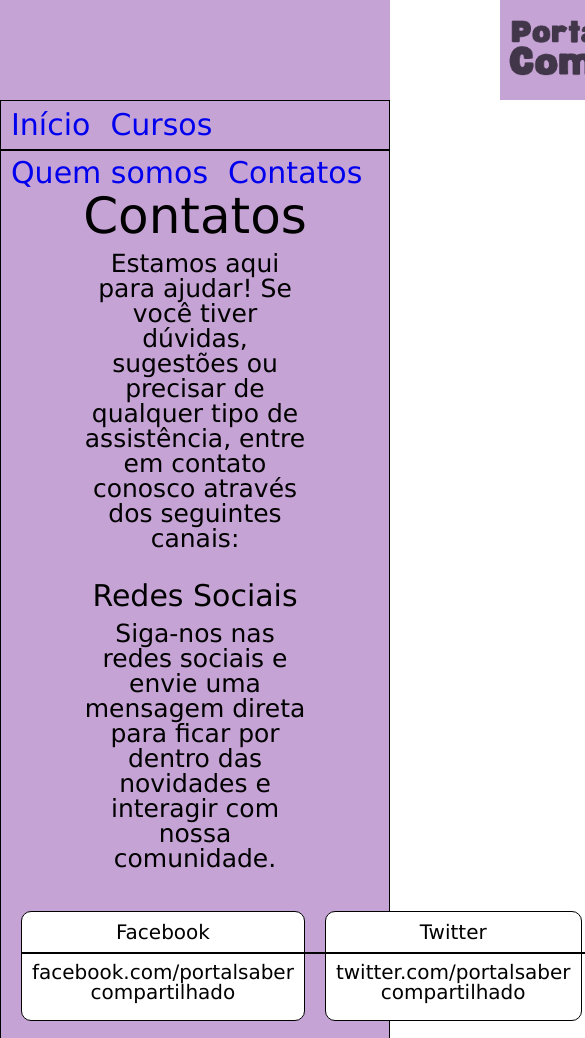
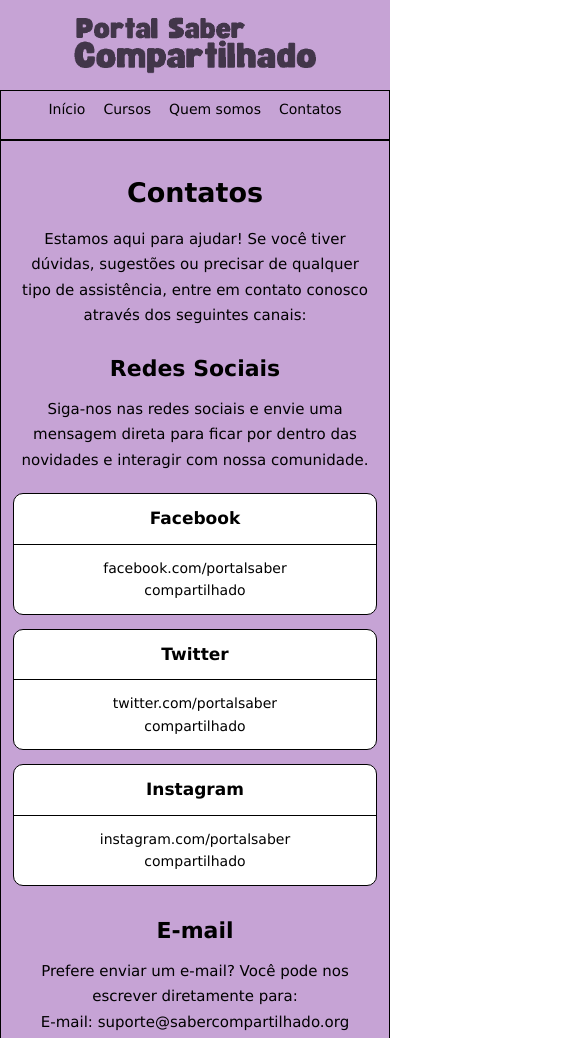
Before and after one commit to esthefanysouza/Online-Course-Platform, a plain HTML site: page contatos.html in a window 390 px wide. Shown: the top 1038 px of the page, 585 px wide, since content can reach past the window. Drawn offline with Linux system fonts and the light colour scheme.

Commit message:
Update stylecontatos.css

```diff
--- a/css/stylecontatos.css
+++ b/css/stylecontatos.css
@@ -1,130 +1,305 @@
+
+/* =====================================
+   CONFIGURAÇÕES GERAIS
+===================================== */
+
 * {
     box-sizing: border-box;
 }
-body{
+
+body {
+    margin: 0;
+    padding: 0;
+    font-family: Verdana, Geneva, Tahoma, sans-serif;
+    font-size: 16px;
+    color: black;
+}
+
+.container {
+    background-color: #C6A3D5;
+    width: 100%;
+    max-width: 1200px;
+    min-height: 100vh;
+    margin: 0 auto;
+}
+
+/* =====================================
+   CABEÇALHO E LOGO
+===================================== */
+
+header {
+    width: 100%;
+    min-height: 100px;
+    display: flex;
     justify-content: center;
     align-items: center;
-  font-size: 30px;
-  font-family: Verdana, Geneva, Tahoma, sans-serif;
 }
-.container {
-  background-color: #C6A3D5;
+
+.logo {
+    width: 300px;
+    max-width: 100%;
+    height: 100px;
+    background-color: transparent;
+    border: none;
+}
+
+.logo img {
+    width: 100%;
     height: 100%;
+    object-fit: contain;
+}
+
+/* =====================================
+   MENU DE NAVEGAÇÃO
+===================================== */
+
+nav {
+    width: 100%;
+    min-height: 50px;
+    border: 1px solid black;
+}
+
+nav ul {
+    display: flex;
+    flex-wrap: wrap;
+    align-items: center;
+    list-style: none;
+    margin: 0;
+    padding: 0;
+}
+
+nav li {
+    float: none;
+}
+
+nav li a {
+    display: block;
+    text-align: center;
+    padding: 12px 15px;
+    text-decoration: none;
+    color: black;
+}
+
+nav li a:visited {
+    color: black;
+}
+
+nav li a:hover {
+    background-color: lightgray;
+}
+
+/* =====================================
+   CONTEÚDO PRINCIPAL
+===================================== */
+
+main {
+    width: 100%;
+    padding: 25px 20px;
+    border: 1px solid black;
+    text-align: center;
+}
+
+#caixa {
     width: 100%;
 }
-header{
-  width: 100%;
-  height: 100px;
-}
-.logo{
-    width: 300px;
-    height: 100px;
-    background-color: purple;
-    border: 1px solid #C6A3D5;
-    margin-left: 500px;
-}
-img{
-    height: 100%;
-    width: 100%;
-}
-nav{
-  border: 1px solid black;
-  width: 100%;
-  height: 50px;
+
+/* =====================================
+   TÍTULO PRINCIPAL
+===================================== */
+
+#t4 {
+    display: block;
+    font-size: 35px;
+    font-weight: bold;
+    line-height: 1.4;
+    margin: 20px 0;
 }
 
-main{
-  border: 1px solid black;
-  width: 100%;
-  height: 900px;
-  text-align: center;
-}
-h1{
-  font-size: 30px;
-  display: inline-block;
-}
-h2{
-  font-size: 20px;
-  padding-top: 10px;
-  padding-bottom: 10px;
-}
-h3{
-  color: black;
-  font-size: 20px;
-  padding: 10px;
+/* =====================================
+   TEXTOS EXPLICATIVOS
+===================================== */
+
+#t5 {
+    display: block;
+    font-size: 17px;
+    font-weight: normal;
+    line-height: 1.7;
+    margin: 15px 30px 25px;
 }
 
-#b5, #b6, #b7 {
-  margin-top: 40px;
-  margin-left: 20px;
+/* =====================================
+   TÍTULOS DAS SEÇÕES
+===================================== */
+
+#t3 {
+    display: block;
+    font-size: 25px;
+    font-weight: bold;
+    line-height: 1.4;
+    margin: 30px 0 15px;
+}
+
+/* =====================================
+   CARTÕES DE REDES SOCIAIS
+===================================== */
+
+.linha {
+    display: grid;
+    grid-template-columns: repeat(3, minmax(0, 1fr));
+    gap: 18px;
+    width: 100%;
+    margin: 25px auto 35px;
+}
+
+.box {
+    background-color: white;
+    width: 100%;
+    min-width: 0;
+    min-height: 130px;
+    height: auto;
+    border: 1px solid black;
+    border-radius: 10px;
+    text-align: center;
+    overflow: hidden;
+    display: flex;
+    flex-direction: column;
+}
+
+/* Título dos cartões */
+
+.box h2 {
+    font-size: 18px;
+    font-weight: bold;
+    line-height: 1.4;
+    padding: 15px 10px;
+    margin: 0;
+}
+
+/* Divisória dos cartões */
+
+.line {
+    width: 100%;
+    border-top: 1px solid black;
+    position: static;
+}
+
+/* Informações dos cartões */
+
+.box h3 {
+    color: black;
+    font-size: 14px;
+    font-weight: normal;
+    line-height: 1.6;
+    padding: 12px;
+    margin: 0;
+    flex-grow: 1;
+    overflow-wrap: anywhere;
+}
+
+/* =====================================
+   RODAPÉ
+===================================== */
+
+footer {
+    width: 100%;
+    min-height: 50px;
+    height: auto;
+    border-top: 1px solid black;
+    text-align: center;
+    padding: 12px 15px;
+    font-size: 12px;
+    line-height: 1.5;
+}
+
+/* =====================================
+   TABLETS
+===================================== */
+
+@media (max-width: 900px) {
+
+    main {
+        padding: 20px 15px;
     }
 
     .linha {
-  display: flex;
-  justify-content: space-evenly;
-  align-items: center;
-  text-align: center;
-}
-.box {
-  background-color: white;
-  width: 350px;
-  height: 110px;
-  border: 1px solid black;
-  text-align: center;
-  border-radius: 10px;
-}
-.line{
-  width: 350px;
-  border: 1px solid black;
-  position: absolute;
+        grid-template-columns: repeat(2, minmax(0, 1fr));
+        gap: 15px;
     }
 
-footer{
-  border: 1px solid black;
-  width: 100%;
-  height: 50px;
-  text-align: center;
-  padding-top: 15px;
-  font-size: 18px;
-  background-color: #C6A3D5;
-}
-nav ul {
-  list-style-type: none;
-  overflow: hidden;
-  color: black;
+    #t5 {
+        margin-left: 15px;
+        margin-right: 15px;
     }
 
-nav li {
-  float: left;
-}
-nav li a {
-  display: block;
-  text-align: center;
-  padding: 9px 10px;
-  text-decoration: none;
-}
-nav li a:visited{
-  color: black;
-}
-nav li a:hover {
-  background-color: lightgray;
-}
-.texto{
-  width: 600px;
-  height: 300px;
-  margin: 30px;
 }
 
-#t3{
-  margin-top: 30px;
+/* =====================================
+   CELULARES
+===================================== */
+
+@media (max-width: 600px) {
+
+    header {
+        min-height: 90px;
     }
-#t4{
-  font-size: 50px;
-  margin-top: 40px;
+
+    .logo {
+        width: 260px;
+        height: 90px;
     }
-#t5{
-  margin-top: 10px;
-  margin-left: 80px;
-  margin-right: 80px;
- font-size: 25px;
+
+    nav ul {
+        justify-content: center;
     }
+
+    nav li a {
+        padding: 11px 9px;
+        font-size: 14px;
+    }
+
+    main {
+        padding: 18px 12px;
+    }
+
+    #t4 {
+        font-size: 27px;
+        margin: 15px 0;
+    }
+
+    #t3 {
+        font-size: 22px;
+        margin: 25px 0 12px;
+    }
+
+    #t5 {
+        font-size: 15px;
+        line-height: 1.7;
+        margin: 12px 5px 20px;
+    }
+
+    .linha {
+        grid-template-columns: 1fr;
+        gap: 14px;
+        margin: 20px auto 30px;
+    }
+
+    .box {
+        min-height: 120px;
+    }
+
+    .box h2 {
+        font-size: 17px;
+        padding: 13px 8px;
+    }
+
+    .box h3 {
+        font-size: 14px;
+        padding: 12px;
+    }
+
+    footer {
+        font-size: 11px;
+        padding: 12px 8px;
+    }
+
+}
```
Lines whose indentation alone changed are shown as unchanged.
